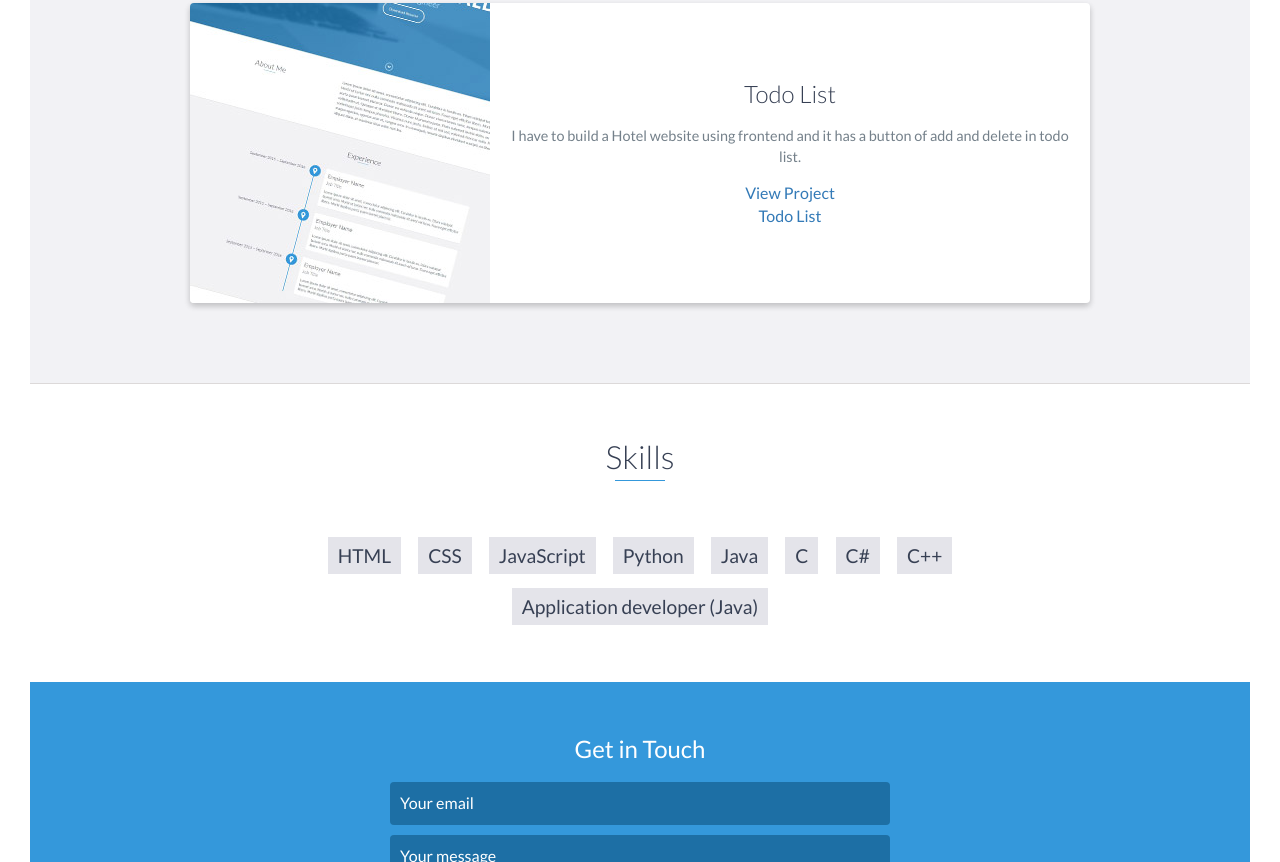
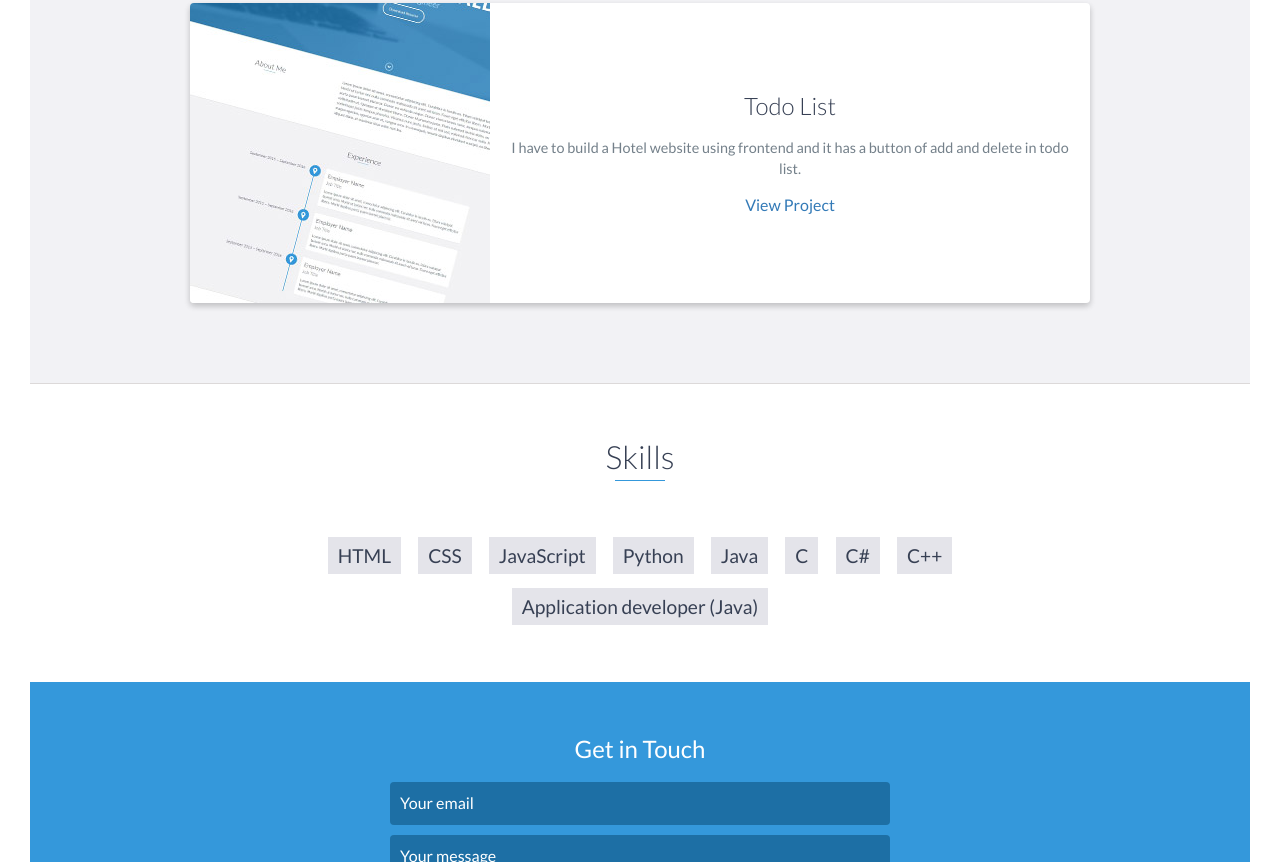
Before and after one commit to Saadullahkhan42/Portfolio, a website: page index.html in a window 1280 px wide. Shown: the part 5307-6169 px from the top of the page. Drawn offline with nearby package versions, Linux system fonts and the light colour scheme.

Commit message:
portfolio

```diff
--- a/index.html
+++ b/index.html
@@ -331,7 +331,6 @@
                         <div>
                             <a href="https://github.com/Saadullahkhan42/Todo-list" target="blank">View Project</a>
                         </div>
-                        <a href="#" target="blank">Todo List</a>
                     </div>
                     <!-- End .project-info -->
                 </div>
```
